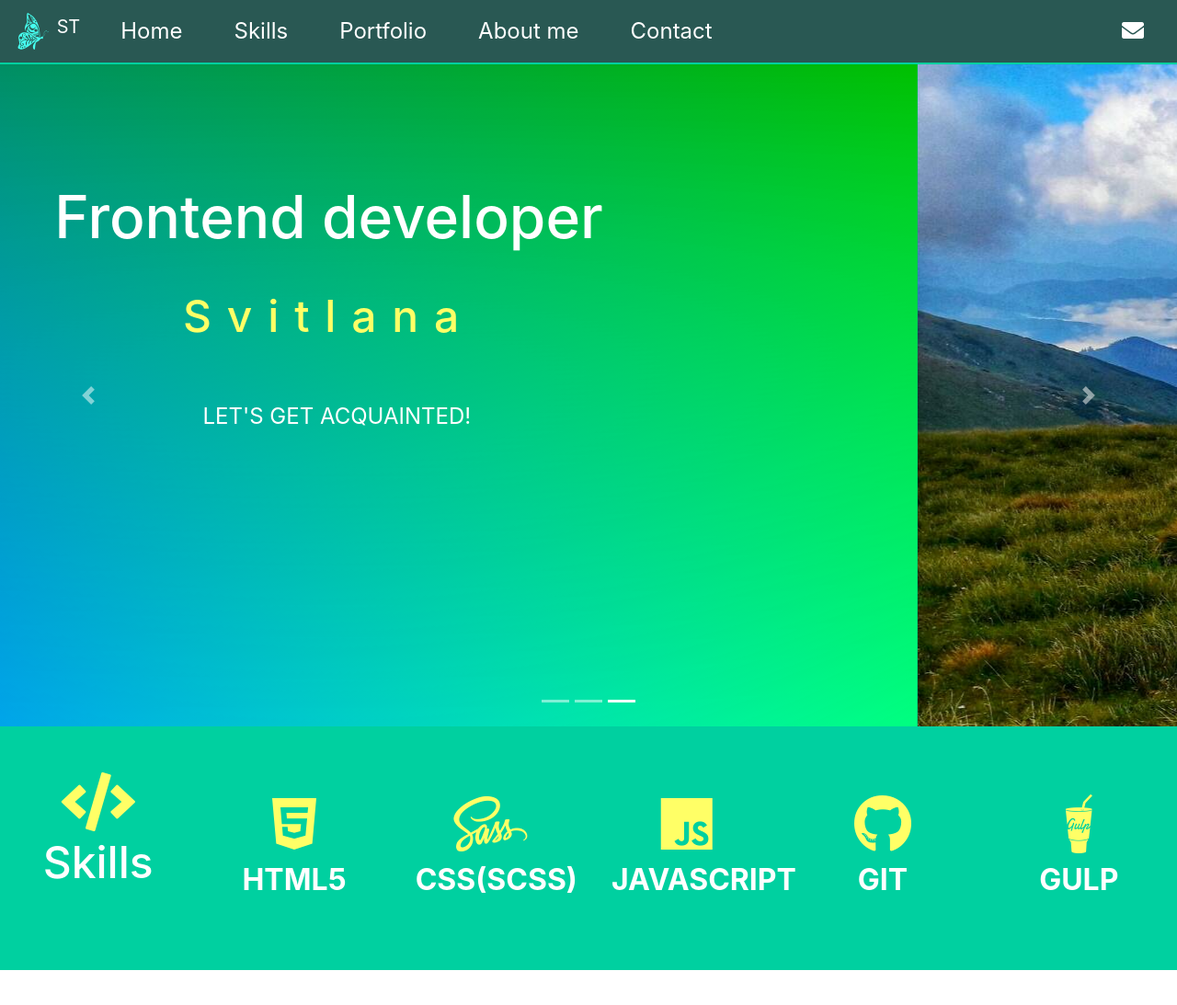
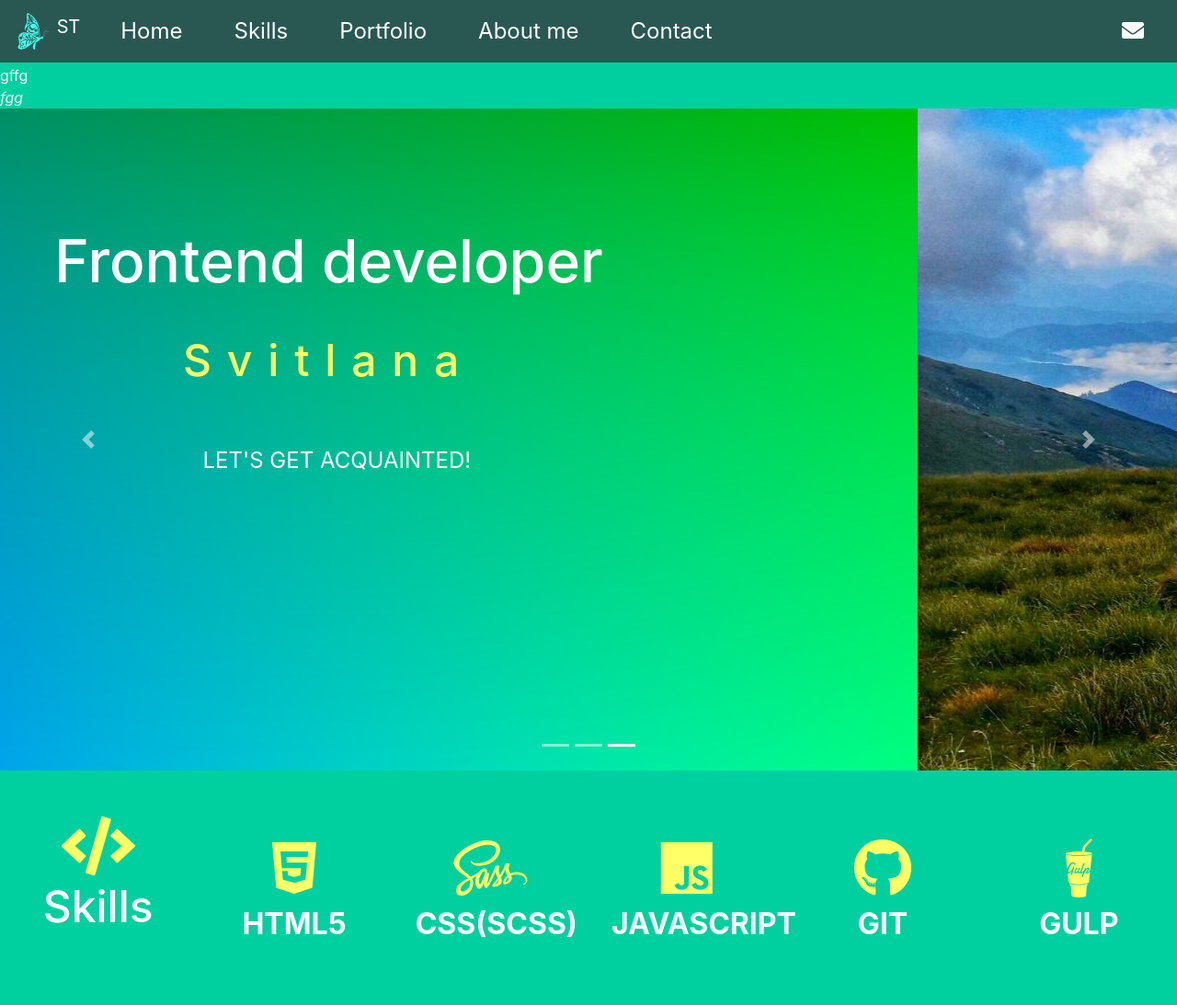
Before and after one commit to SvitlanaTsupryk-jul18/Portfolio, a website: page index.html in a window 1280 px wide. Shown: the top 1093 px of the page at 92% size. Drawn offline with nearby package versions, Linux system fonts and the light colour scheme.

Commit message:
Update index.html

```diff
--- a/index.html
+++ b/index.html
@@ -18,10 +18,10 @@
 </head>
 
 <body>
-    <div class="preloader">
+    <div class="preloader">gffg
           <div class="spinner">
-    <i></i>
-    <i></i>
+    <ifgi>
+    <i>fgg</i>
     <i></i>
     <i></i>
     <i></i>
```
